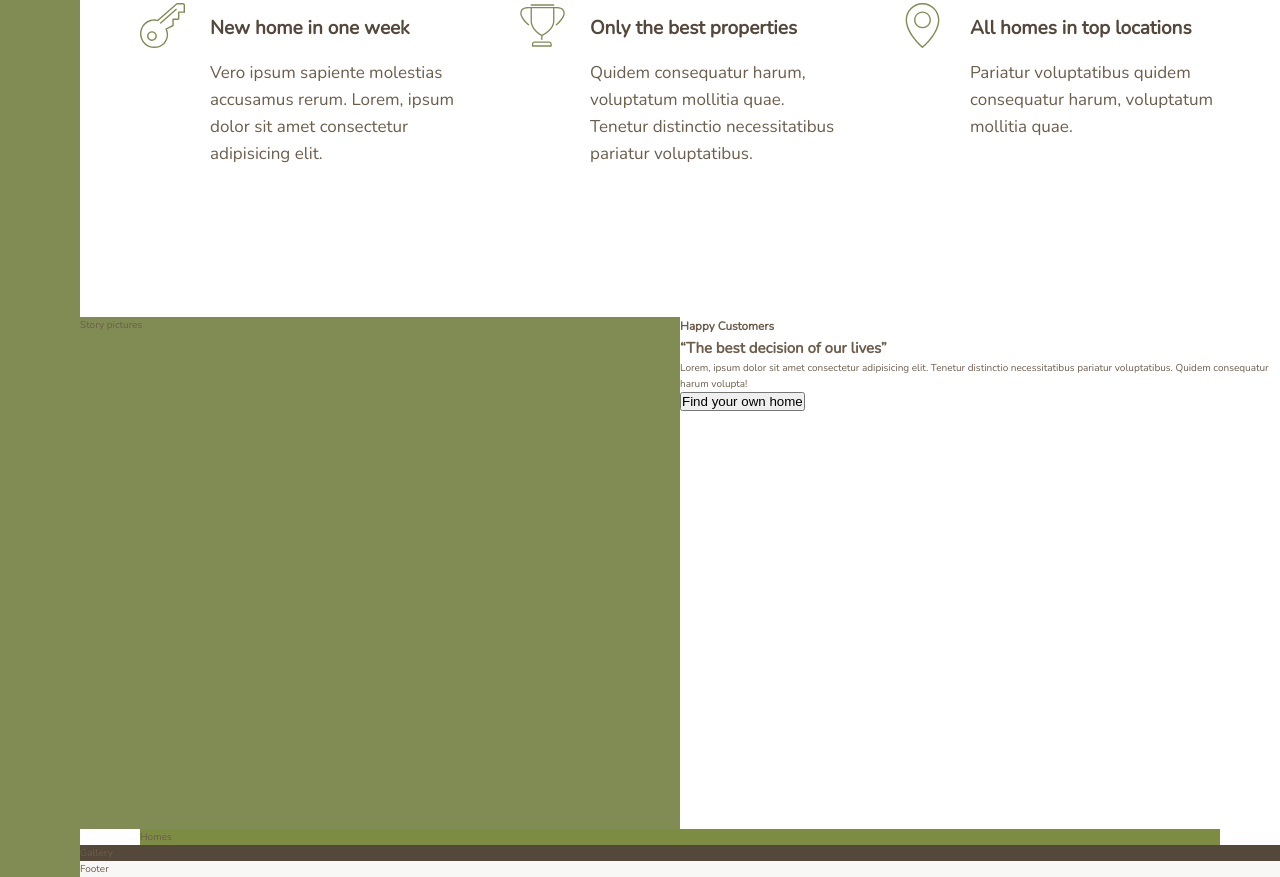
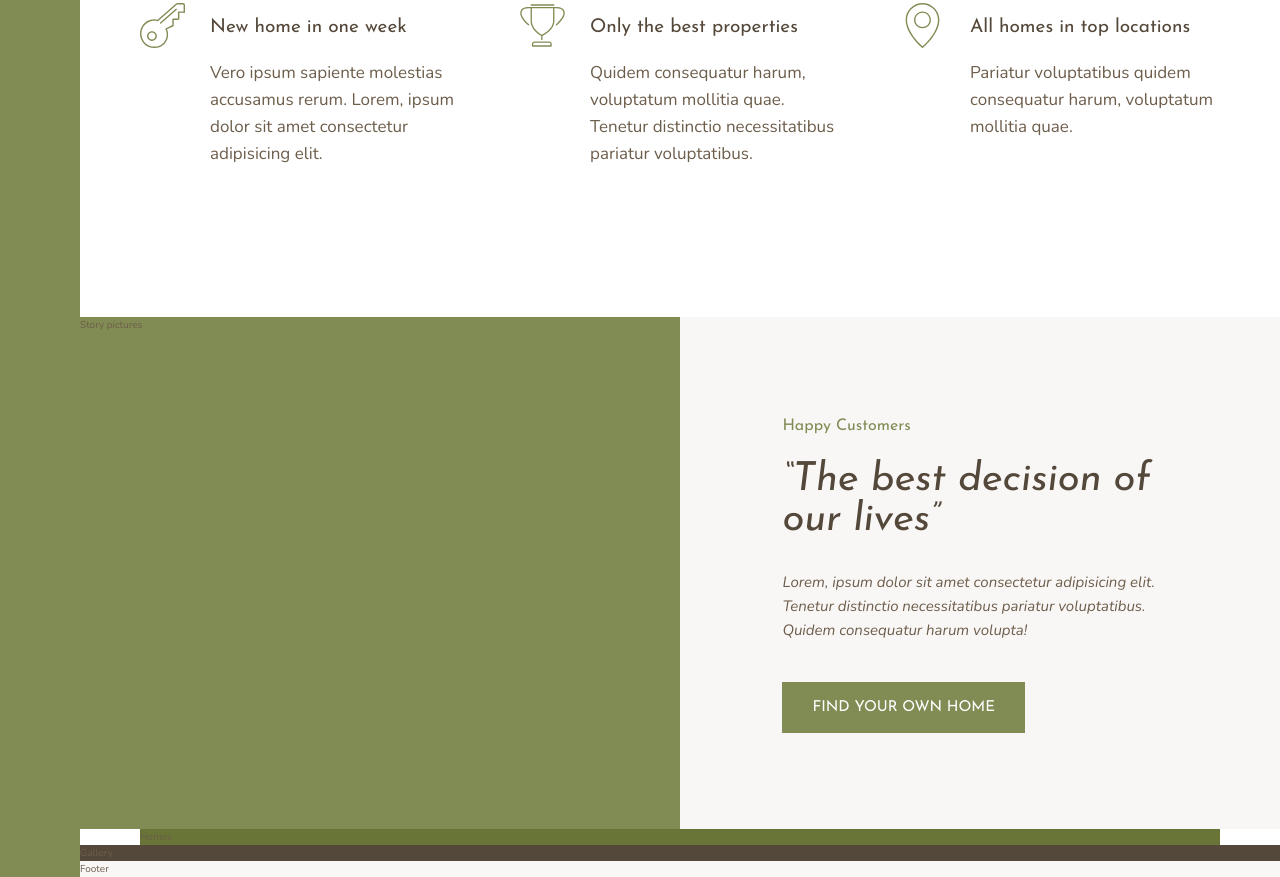
Before and after one commit to robertstipp/Bexter, a website: page index.html in a window 1280 px wide. Shown: the part 991-1868 px from the top of the page. Drawn offline with nearby package versions, Linux system fonts and the light colour scheme.

Commit message:
Added story content scss

```diff
--- a/index.html
+++ b/index.html
@@ -92,8 +92,10 @@
     <div class="story__pictures">Story pictures</div>
 
     <div class="story__content">
-      <h3 class="heading-3">Happy Customers</h3>
-      <h2 class="heading-2">&ldquo;The best decision of our lives&rdquo;</h2>
+      <h3 class="heading-3 mb-sm">Happy Customers</h3>
+      <h2 class="heading-2 heading-2--dark mb-md">
+        &ldquo;The best decision of our lives&rdquo;
+      </h2>
       <p class="story__text">
         Lorem, ipsum dolor sit amet consectetur adipisicing elit. Tenetur
         distinctio necessitatibus pariatur voluptatibus. Quidem consequatur
--- a/sass/_base.scss
+++ b/sass/_base.scss
@@ -1,6 +1,6 @@
 // COLOR VARIABLES
 $color-primary: #808c54;
-$color-primary-dark: #7c8c42;
+$color-primary-dark: #697536;
 
 $color-secondary: #c69963;
 
--- a/sass/_story.scss
+++ b/sass/_story.scss
@@ -4,6 +4,21 @@
     grid-column: full-start / col-end 4;
   }
   &__content {
+    background-color: $color-grey-light-1;
     grid-column: col-start 5 / full-end;
+    padding: 6rem 8vw;
+
+    // display: flex;
+    // flex-direction: column;
+    // align-items: flex-start;
+    // justify-content: center;
+    display: grid;
+    align-content: center;
+    justify-items: flex-start;
+  }
+  &__text {
+    font-size: 1.5rem;
+    font-style: italic;
+    margin-bottom: 4rem;
   }
 }
--- a/sass/_typography.scss
+++ b/sass/_typography.scss
@@ -4,12 +4,29 @@
 }
 
 .heading-1 {
+  @extend %heading;
 }
 .heading-2 {
+  @extend %heading;
+  font-size: 4rem;
+  font-style: italic;
+  line-height: 1;
+
+  &--light {
+    color: $color-grey-light-1;
+  }
+  &--dark {
+    color: $color-grey-dark-1;
+  }
 }
 .heading-3 {
+  @extend %heading;
+  font-size: 1.6rem;
+  color: $color-primary;
 }
 .heading-4 {
+  @extend %heading;
+
   font-size: 1.9rem;
 
   &--light {
@@ -19,3 +36,33 @@
     color: $color-grey-dark-1;
   }
 }
+
+.btn {
+  background-color: $color-primary;
+  border: none;
+  border-radius: 0;
+  color: #fff;
+  cursor: pointer;
+  font-family: $font-display;
+  font-size: 1.5rem;
+  padding: 1.8rem 3rem;
+  text-transform: uppercase;
+  transition: all 0.2s;
+
+  &:hover {
+    background-color: $color-primary-dark;
+  }
+}
+
+.mb-sm {
+  margin-bottom: 2rem;
+}
+.mb-md {
+  margin-bottom: 3rem;
+}
+.mb-lg {
+  margin-bottom: 4rem;
+}
+.mb-hg {
+  margin-bottom: 8rem;
+}
```
Also changed, not shown: css/style.css.
